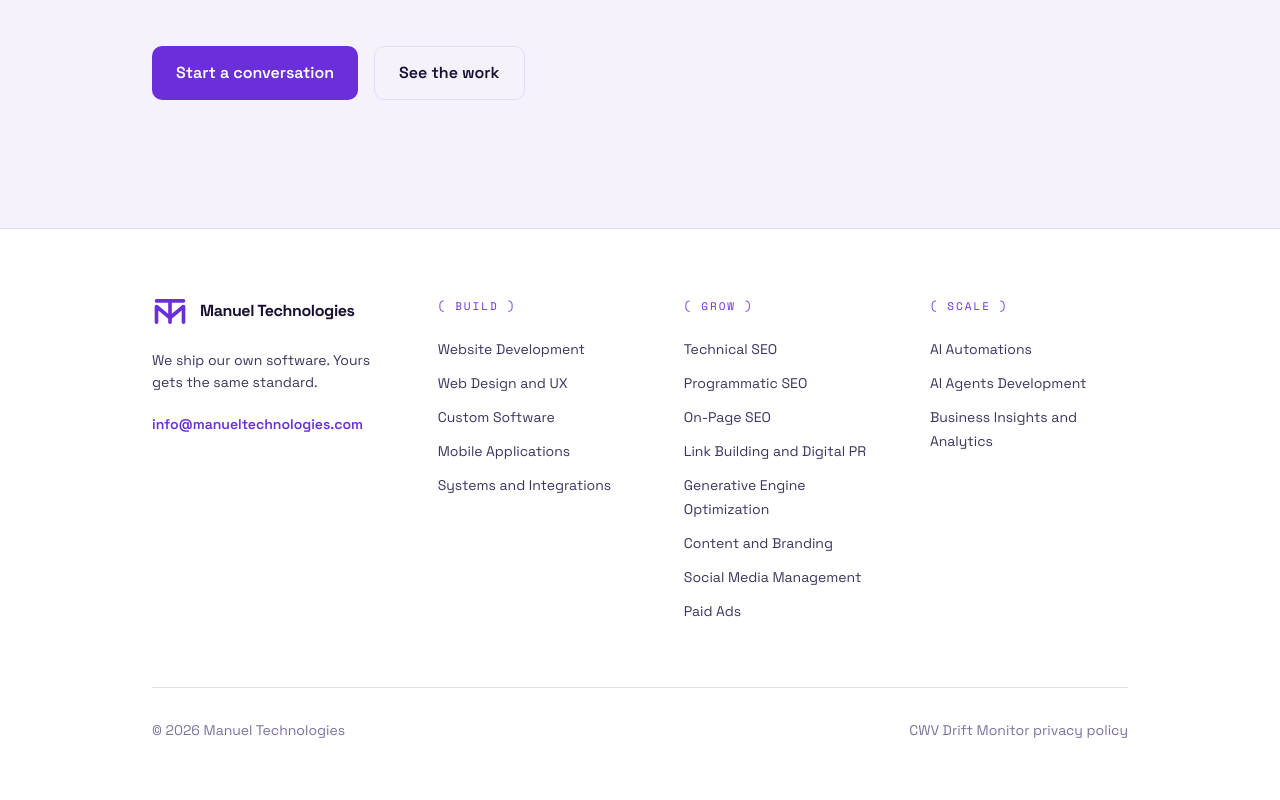
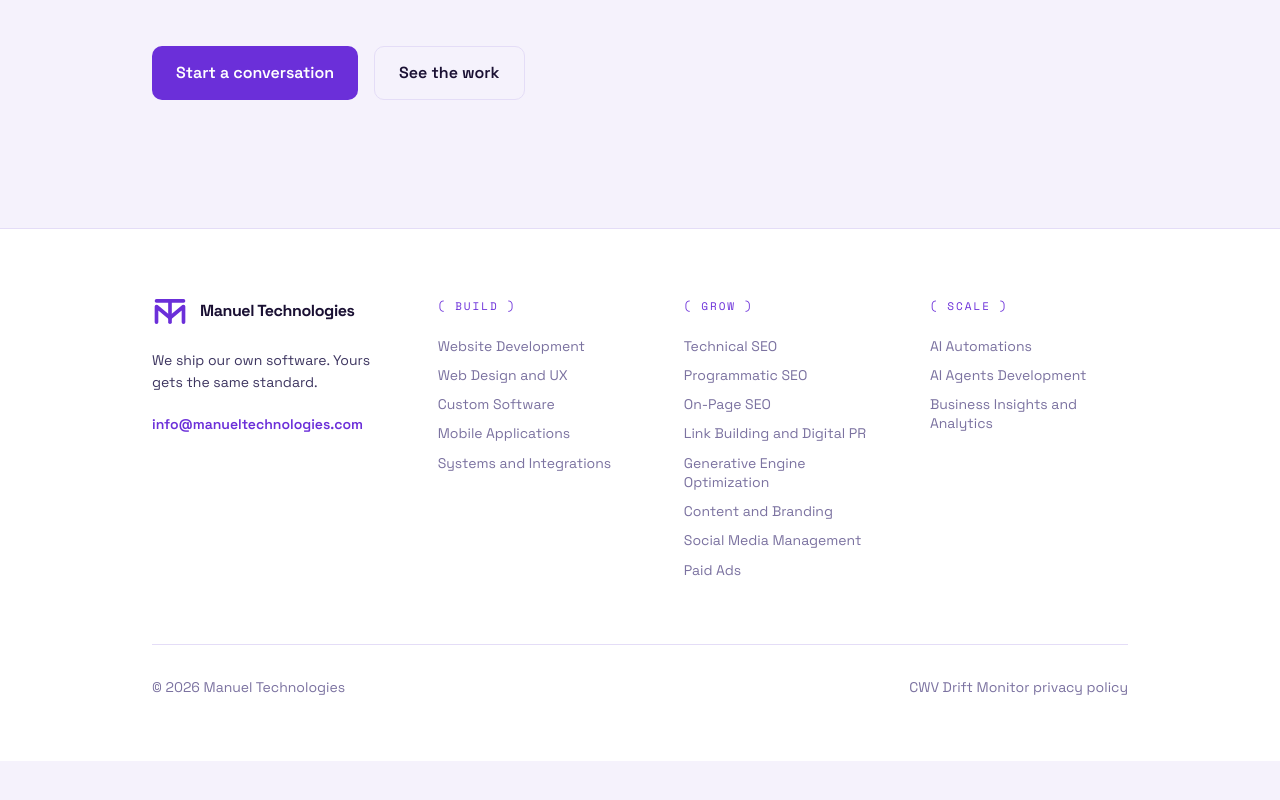
Before and after one commit to Bristotle/manuel-technologies, a Next.js app: page /grow in a window 1280 px wide. Shown: the part 1328-2128 px from the top of the page. After the commit the page ends 2089 px from the top, so only its background shows below. Built offline with nearby package versions, Linux system fonts and the light colour scheme.

Commit message:
Gate service links and sitemap on live flag

```diff
--- a/src/app/sitemap.ts
+++ b/src/app/sitemap.ts
@@ -4,14 +4,25 @@ import { PILLARS, SITE } from "@/lib/site";
 export default function sitemap(): MetadataRoute.Sitemap {
   const now = new Date();
 
-  const pillars = PILLARS.flatMap((p) => [
-    {
-      url: `${SITE.url}/${p.slug}`,
-      lastModified: now,
-      changeFrequency: "monthly" as const,
-      priority: 0.9,
-    },
-  ]);
+  const pillars = PILLARS.map((p) => ({
+    url: `${SITE.url}/${p.slug}`,
+    lastModified: now,
+    changeFrequency: "monthly" as const,
+    priority: 0.9,
+  }));
+
+  /* Service pages enter the sitemap only once `live` is true.
+     Never submit a URL that does not exist. */
+  const services = PILLARS.flatMap((p) =>
+    p.services
+      .filter((s) => s.live)
+      .map((s) => ({
+        url: `${SITE.url}${s.href}`,
+        lastModified: now,
+        changeFrequency: "monthly" as const,
+        priority: 0.8,
+      })),
+  );
 
   return [
     {
@@ -21,6 +32,7 @@ export default function sitemap(): MetadataRoute.Sitemap {
       priority: 1,
     },
     ...pillars,
+    ...services,
     {
       url: `${SITE.url}/work`,
       lastModified: now,
--- a/src/components/Footer.tsx
+++ b/src/components/Footer.tsx
@@ -34,7 +34,8 @@ export function Footer() {
                 ( {pillar.name.toUpperCase()} )
               </Link>
               <ul className="mt-5 flex flex-col gap-2.5">
-                {pillar.services.map((s) => (
+                {pillar.services.map((s) =>
+                  s.live ? (
                     <li key={s.href}>
                       <Link
                         href={s.href}
@@ -43,7 +44,15 @@ export function Footer() {
                         {s.name}
                       </Link>
                     </li>
-                ))}
+                  ) : (
+                    <li
+                      key={s.href}
+                      className="text-sm leading-snug text-mt-muted"
+                    >
+                      {s.name}
+                    </li>
+                  ),
+                )}
               </ul>
             </div>
           ))}
--- a/src/components/PillarHub.tsx
+++ b/src/components/PillarHub.tsx
@@ -70,7 +70,7 @@ export function PillarHub({ slug }: { slug: string }) {
           <SectionLabel>Services</SectionLabel>
           <div className="mt-8 grid gap-5 sm:grid-cols-2 lg:grid-cols-3">
             {pillar.services.map((s) => (
-              <Card key={s.href} href={s.href}>
+              <Card key={s.href} href={s.live ? s.href : undefined}>
                 <h2 className="!text-base !tracking-tight">{s.name}</h2>
                 <p className="mt-3 text-[0.9375rem] leading-relaxed text-mt-slate">
                   {s.blurb}
```
Also changed, not shown: src/lib/site.ts (+9 -1 lines). Lines whose indentation alone changed are shown as unchanged.
